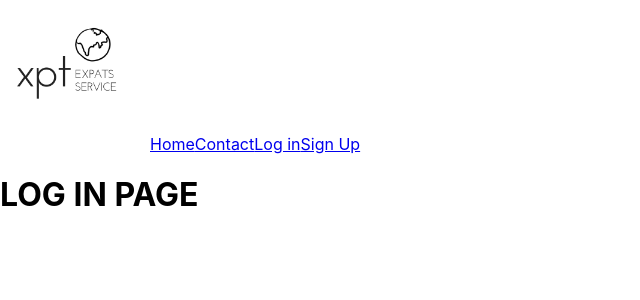
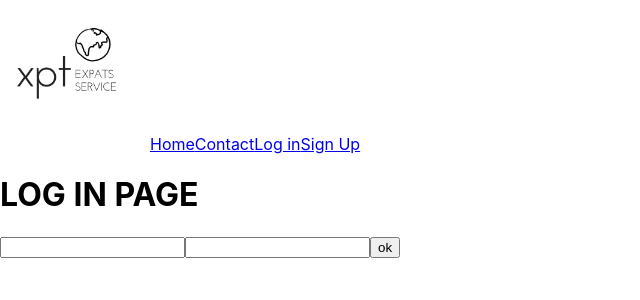
Before and after one commit to YagmurBakici/Project-3-client-side, a React (Create React App) app: page /LogIn in a window 1280 px wide. Shown: the top 300 px of the page, without its empty margins (0-640 px from the left). Built offline with nearby package versions, Linux system fonts and the light colour scheme.

Commit message:
dev du form login en cours, ajout du state, evt listeners, etc

```diff
--- a/src/components/pages/LogIn.jsx
+++ b/src/components/pages/LogIn.jsx
@@ -1,11 +1,30 @@
 import React, { Component } from "react";
 
 export default class LogIn extends Component {
+
+  state = {
+    email: "",
+    password: ""
+  }
+
+  handleInput = (evt) => {
+    // console.log(evt.target.name, evt.target.value)
+    this.setState({[evt.target.name]: evt.target.value});
+  }
+
+  handleSubmit = (evt) => {
+    evt.preventDefault();
+    console.log(evt);
+  }
+
   render() {
     return (
-      <div>
+      <form onSubmit={this.handleSubmit}>
         <h1>LOG IN PAGE</h1>
-      </div>
+        <input name="email" onChange={this.handleInput} />
+        <input name="password" onChange={this.handleInput} />
+        <button>ok</button>
+      </form>
     );
   }
 }
```
